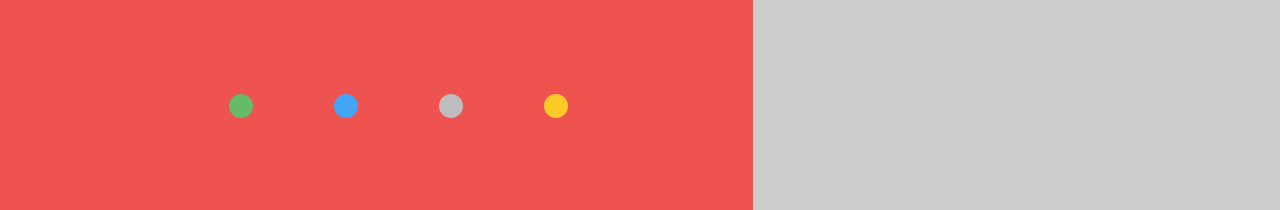
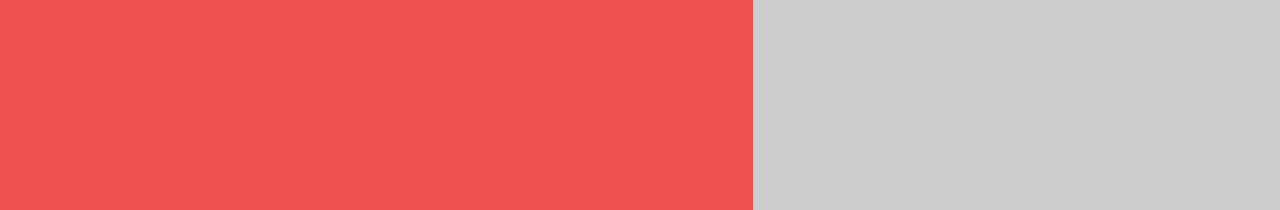
Before and after one commit to quarksgroup/Agasoko, a plain HTML site: page products/product2.html in a window 1280 px wide. Shown: the part 590-800 px from the top of the page. Drawn offline with nearby package versions, Linux system fonts and the light colour scheme.

Commit message:
21 commit

```diff
--- a/products/product2.html
+++ b/products/product2.html
@@ -38,13 +38,7 @@
           <span class="visually-hidden">Next</span>
         </button>
       </div>
-      <ul>
-        <li class="color-items" id="red"></li>
-        <li class="color-items" id="green"></li>
-        <li class="color-items" id="blue"></li>
-        <li class="color-items" id="gray"></li>
-        <li class="color-items" id="amber"></li>
-      </ul>
+
     </div>
 
     <div>
--- a/products/utilities2.css
+++ b/products/utilities2.css
@@ -64,7 +64,7 @@ position: fixed;
 top: 0;
 left: 0;
 width: 100%;
-height: 20vh;
+height: 15vh;
 padding: 40px 100px;
 z-index: 10000;
 display: flex;
```
